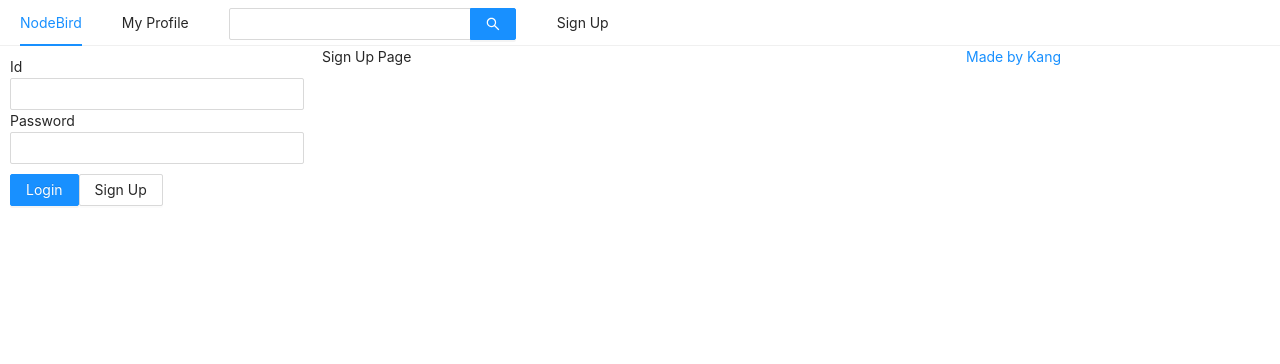
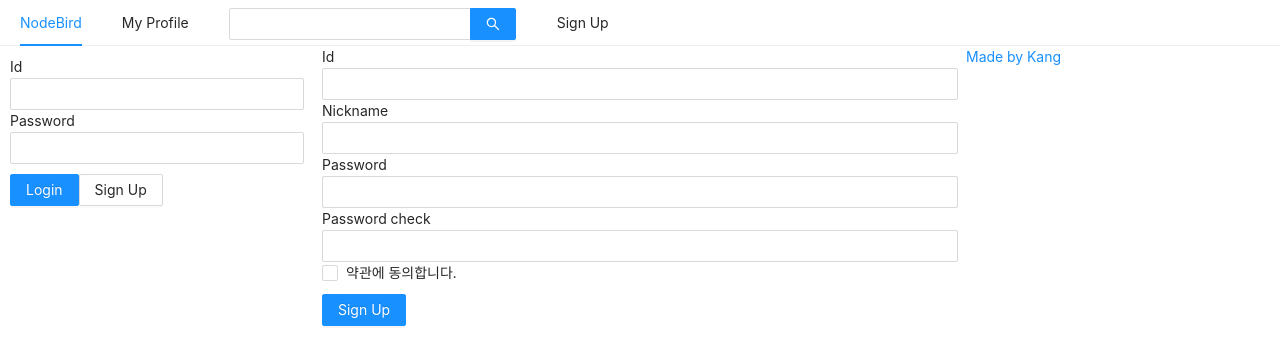
Before and after one commit to guswns951230/Nodebird, a Next.js app in the folder front/: page /signup in a window 1280 px wide. Shown: the top 364 px of the page. Built offline with nearby package versions, Linux system fonts and the light colour scheme.

Commit message:
Sign up page 만들기(custom hook)

```diff
--- a/front/components/AppLayout.js
+++ b/front/components/AppLayout.js
@@ -9,7 +9,7 @@
 
 const SearchInput = styled(Input.Search)`
   vertical-align: middle;
-`
+`;
 
 const AppLayout = ({ children }) => { // pages의 파일들이  공통적으로 사용할 Layout
   const [isLoggedIn, setIsLoggedIn] = useState(false);
--- a/front/components/LoginForm.js
+++ b/front/components/LoginForm.js
@@ -1,26 +1,20 @@
 import React, { useState, useCallback } from 'react';
+import PropTypes from 'prop-types';
 import { Form, Input, Button } from 'antd';
 import Link from 'next/link';
 import styled from 'styled-components';
+import useInput from '../hooks/useInput';
 
 const ButtonWrapper = styled.div`
   margin-top: 10px;
-`
+`;
 const FormWrapper = styled(Form)`
   padding: 10px;
-`
+`;
 
 const LoginForm = ({ setIsLoggedIn }) => {
-  const [id, setId] = useState('');
-  const [password, setPassword] = useState('');
-
-  const onChangeId = useCallback((e) => {
-    setId(e.target.value);
-  }, []);
-
-  const onChangePassword = useCallback((e) => {
-    setPassword(e.target.value);
-  }, []);
+  const [id, onChangeId] = useInput('');
+  const [password, onChangePassword] = useInput('');
 
   const onSubmitForm = useCallback(() => {
     console.log(id, password);
@@ -55,4 +49,8 @@
   );
 };
 
+LoginForm.propTypes = {
+  setIsLoggedIn: PropTypes.func.isRequired,
+};
+
 export default LoginForm;
--- a/front/components/NicknameEditForm.js
+++ b/front/components/NicknameEditForm.js
@@ -6,7 +6,7 @@
   margin-bottom: 20px;
   border: 1px solid #d9d9d9;
   padding: 20px;
-`
+`;
 
 const NicknameEditForm = () => {
   // const style = useMemo(() => ({ marginBottom: '20px', border: '1px solid #d9d9d9', padding: '20px' }), []);
--- /dev/null
+++ b/front/hooks/useInput.js
@@ -0,0 +1,9 @@
+import { useState, useCallback } from 'react';
+
+export default (initialValue = null) => {
+  const [value, setValue] = useState(initialValue);
+  const handler = useCallback((e) => {
+    setValue(e.target.value);
+  }, []);
+  return [value, handler];
+};
--- a/front/pages/signup.js
+++ b/front/pages/signup.js
@@ -1,17 +1,86 @@
-import React from 'react';
+import React, { useState, useCallback } from 'react';
 import Head from 'next/head';
+import { Form, Input, Checkbox, Button } from 'antd';
+import styled from 'styled-components';
+
 import AppLayout from '../components/AppLayout';
+import useInput from '../hooks/useInput';
+
+const ErrorMessage = styled.div`
+  color: red;
+`;
 
 const SignUp = () => {
+  const [id, onChangeId] = useInput('');
+  const [nickname, onChangeNickname] = useInput('');
+  const [password, onChangePassword] = useInput('');
+
+  const [passwordCheck, setPasswordCheck] = useState('');
+  const [passwordError, setPasswordError] = useState(false);
+  const onChangePasswordCheck = useCallback((e) => {
+    setPasswordCheck(e.target.value);
+    setPasswordError(e.target.value !== password);
+  }, [password]);
+
+  const [term, setTerm] = useState('');
+  const [termError, setTermError] = useState(false);
+  const onChangeTerm = useCallback((e) => {
+    setTerm(e.target.checked)
+    setTermError(false);
+  }, []);
+
+  const onsubmit = useCallback(() => {
+    if (password !== passwordCheck) {
+      return setPasswordError(true);
+    }
+    if (!term) {
+      return setTermError(true);
+    }
+    console.log(id, nickname, password);
+  }, [password, passwordCheck, term]);
+
   return (
-    <>
+    <AppLayout>
       <Head>
         <title>Sign Up | NodeBird</title>
       </Head>
-      <AppLayout>
-        <div>Sign Up Page</div>
-      </AppLayout>
-    </>
+      <Form onFinish={onsubmit}>
+        <div>
+          <label htmlFor="user-id">Id</label>
+          <br />
+          <Input name="user-id" value={id} required onChange={onChangeId} />
+        </div>
+        <div>
+          <label htmlFor="user-nickname">Nickname</label>
+          <br />
+          <Input name="user-nickname" value={nickname} required onChange={onChangeNickname} />
+        </div>
+        <div>
+          <label htmlFor="user-password">Password</label>
+          <br />
+          <Input name="user-password" type="password" value={password} required onChange={onChangePassword} />
+        </div>
+        <div>
+          <label htmlFor="user-password-check">Password check</label>
+          <br />
+          <Input
+            name="user-password-check"
+            type="password"
+            value={passwordCheck}
+            required
+            onChange={onChangePasswordCheck}
+          />
+          {passwordError && <ErrorMessage>Password가 일치하지 않습니다.</ErrorMessage>}
+        </div>
+        <div>
+          <Checkbox name="user-term" checked={term} onChange={onChangeTerm}>약관에 동의합니다.</Checkbox>
+          {termError && <ErrorMessage>약관에 동의해주세요.</ErrorMessage>}
+        </div>
+        <div style={{ marginTop: 10 }}>
+          <Button type="primary" htmlType="submit">Sign Up</Button>
+        </div>
+      </Form>
+    </AppLayout>
   );
 };
 
```
